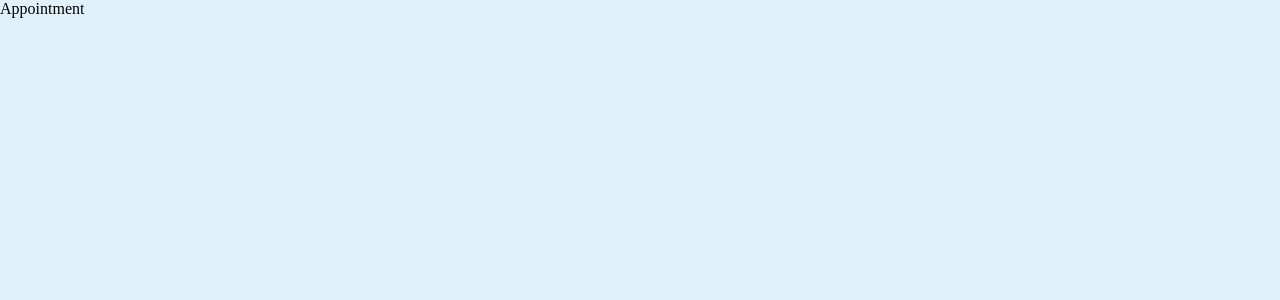
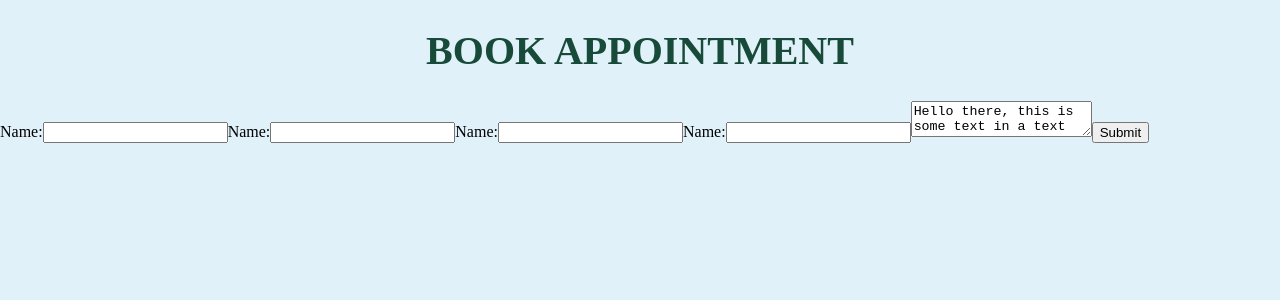
Before and after one commit to kushwahaPrashant24/Apna-Aspatal, a React (Vite) app: page /Appointment in a window 1280 px wide. Shown: the top 300 px of the page. Built offline with nearby package versions, Linux system fonts and the light colour scheme.

Commit message:
added the Appointment section

```diff
--- a/index.html
+++ b/index.html
@@ -4,7 +4,7 @@
     <meta charset="UTF-8" />
     <link rel="icon" type="image/svg+xml" href="/vite.svg" />
     <meta name="viewport" content="width=device-width, initial-scale=1.0" />
-    <title>Vite + React</title>
+    <title>+ Apna Aspatal</title>
     <link rel="preconnect" href="https://fonts.googleapis.com">
 <link rel="preconnect" href="https://fonts.gstatic.com" crossorigin>
 <link href="https://fonts.googleapis.com/css2?family=Dosis&family=Kanit:ital,wght@0,100;0,200;0,300;0,400;0,500;0,600;0,700;0,800;0,900;1,100;1,200;1,300;1,400;1,500;1,600;1,700;1,800;1,900&display=swap" rel="stylesheet">
--- a/src/component/Appointment/Appointment.jsx
+++ b/src/component/Appointment/Appointment.jsx
@@ -1,7 +1,12 @@
-import React from 'react'
+import React from 'react';
+import "./Appointment.scss";
+import AppointmentForm from './AppointmentForm';
 
 export default function Appointment  () {
   return (
-    <div>Appointment</div>
+    <div id='Appointment'>
+      <h1>BOOK APPOINTMENT</h1>
+      <AppointmentForm />
+    </div>
   )
 }
--- /dev/null
+++ b/src/component/Appointment/Appointment.scss
@@ -0,0 +1,14 @@
+#Appointment{
+
+    width: 100vw;
+    display: flex;
+    flex-direction: column;
+
+    h1{
+        font-size: 2.5rem;
+        font-weight: 900;
+        width: 100vw;
+        color: rgb(23, 74, 57);
+        text-align: center;
+    }
+}
--- /dev/null
+++ b/src/component/Appointment/AppointmentForm.jsx
@@ -0,0 +1,30 @@
+import React from "react";
+
+function AppointmentForm() {
+  return (
+    <div>
+      <form>
+        <label>
+          Name:
+          <input type="text" name="name" />
+        </label>
+        <label>
+          Name:
+          <input type="text" name="name" />
+        </label>
+        <label>
+          Name:
+          <input type="text" name="name" />
+        </label>
+        <label>
+          Name:
+          <input type="text" name="name" />
+        </label>
+        <textarea>Hello there, this is some text in a text area</textarea>
+        <input type="submit" value="Submit" />
+      </form>
+    </div>
+  );
+}
+
+export default AppointmentForm;
--- a/src/component/Doctor/DoctorData/Data.jsx
+++ b/src/component/Doctor/DoctorData/Data.jsx
@@ -35,6 +35,43 @@ const props = [
     specialization: "Endocrinologists",
     star: "4.7",
     review: "(1400+ Reviews)",
+  },
+
+  {
+    "id": 5,
+    name: "DR. TUSHAR KUSHWAHA ",
+    img: "https://t3.ftcdn.net/jpg/02/48/87/00/360_F_248870078_Wuf8dA4IVf1SB8aH9Ah0HMNYOCNun479.jpg",
+    specialization: "Neurosurgeon",
+    star: "4.9",
+    review: " (1700+ Reviews)",
+},
+
+{
+    "id": 6,
+    name: "DR. SWDEEP KUSHWAHA",
+    img: "https://cdn3.vectorstock.com/i/1000x1000/78/32/male-doctor-with-stethoscope-avatar-vector-31657832.jpg",
+    specialization: "General Surgeons",
+    star: "4.8",
+    review: " (1800+ Reviews)",
+},
+
+ {
+    "id": 7,
+    name: "DR RAJ BAHADUR KUSHWAHA",
+    img: "https://st4.depositphotos.com/7877830/25337/v/450/depositphotos_253377450-stock-illustration-vector-illustration-male-doctor-avatar.jpg",
+    specialization: "General Surgeons",
+    star: "4.8",
+    review: " (2000+ Reviews)",
+
+ },
+
+  {
+    "id": 8,
+    name: "DR. ASHA KUSHWAHA",
+    img: "https://static.vecteezy.com/system/resources/thumbnails/008/957/225/small/female-doctor-avatar-clipart-icon-in-flat-design-vector.jpg",
+    specialization: "Endocrinologists",
+    star: "4.7",
+    review: "(1400+ Reviews)",
   }
 
 
```
